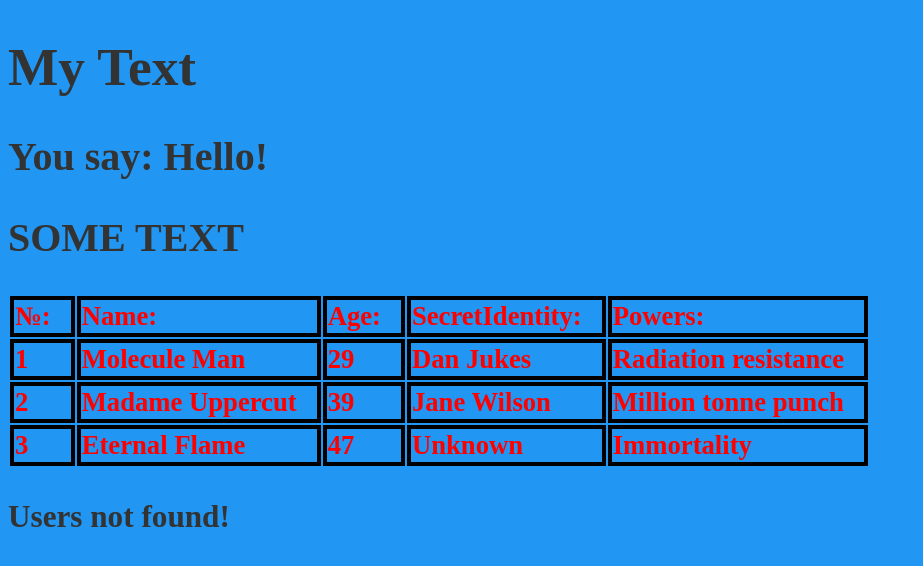
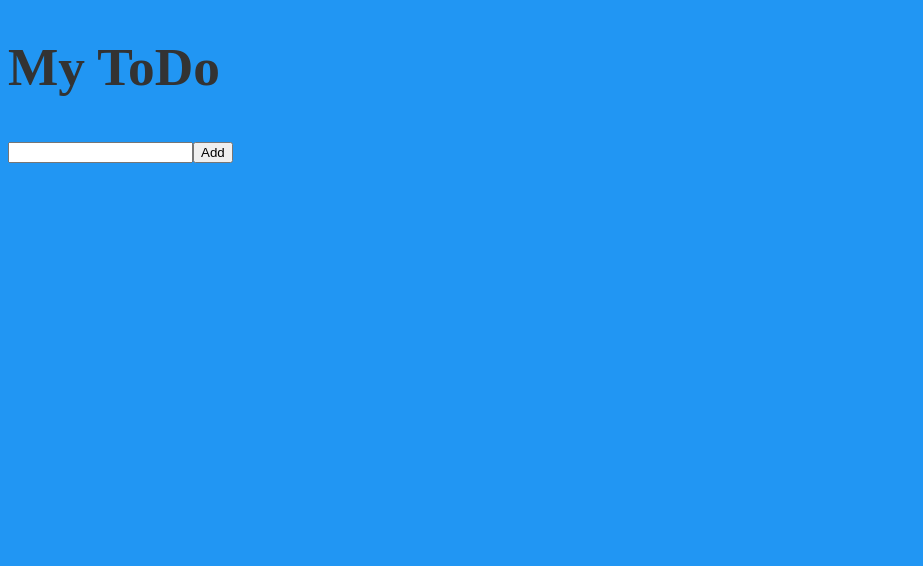
Before and after one commit to prom1r/test-task, a React app: page / in a window 1280 px wide. Shown: the top 566 px of the page, without its empty margins (0-923 px from the left). Built offline with nearby package versions, Linux system fonts and the light colour scheme.

Commit message:
creating a new task in store

```diff
--- a/package.json
+++ b/package.json
@@ -37,8 +37,11 @@
     "@babel/runtime": "^7.17.2",
     "react": "^17.0.2",
     "react-dom": "^17.0.2",
+    "react-redux": "^7.2.6",
     "react-router-dom": "^6.2.2",
+    "redux": "^4.1.2",
     "regenerator-runtime": "^0.13.9",
-    "sinon": "^13.0.1"
+    "sinon": "^13.0.1",
+    "uniqid": "^5.4.0"
   }
 }
--- a/public/index.html
+++ b/public/index.html
@@ -6,7 +6,7 @@
 </head>
 <body>
     <div>
-        <h1>My Text</h1>
+        <h1>My ToDo</h1>
     </div>
     <div id="root"></div>
     <script src="/main.bundle.js"></script>
--- a/src/App.jsx
+++ b/src/App.jsx
@@ -1,17 +1,19 @@
 import React from "react";
-import { Text } from "../src/components/text/Text.jsx";
-import { phraseForComponent } from "./services/someText";
-import { Heroes } from "../src/components/heroes/Heroes.jsx";
-import { Users } from "Components/users/Users.jsx";
+// import { Text } from "../src/components/text/Text.jsx";
+// import { phraseForComponent } from "./services/someText";
+// import { Heroes } from "../src/components/heroes/Heroes.jsx";
+// import { Users } from "Components/users/Users.jsx";
 import "./sass/base.scss";
+import { Todo } from "Components/todo/Todo.jsx";
 
 export const App = () => {
   return (
     <div>
-      <h2>{phraseForComponent("Hello!")}</h2>
-      <Text />
-      <Heroes />
-      <Users />
+      <Todo />
+      {/*<h2>{phraseForComponent("Hello!")}</h2>*/}
+      {/*<Text />*/}
+      {/*<Heroes />*/}
+      {/*<Users />*/}
     </div>
   );
 };
--- /dev/null
+++ b/src/components/todo/Todo.jsx
@@ -0,0 +1,32 @@
+import React, { useState } from "react";
+import { useSelector, useDispatch } from "react-redux";
+import { taskCreate } from "../../redux/actions";
+import uniqid from "uniqid";
+
+export const Todo = () => {
+  const [text, setText] = useState("");
+  const dispatch = useDispatch();
+  const tasks = useSelector((state) => {
+    const { tasksReducer } = state;
+    return tasksReducer.tasks;
+  });
+
+  const handleChange = (event) => {
+    setText(event.target.value);
+  };
+
+  const handleCreate = () => {
+    const id = uniqid();
+    dispatch(taskCreate(text, id));
+    setText("");
+  };
+
+  return (
+    <div>
+      <div>
+        <input type="text" onChange={handleChange} value={text} />
+        <button onClick={handleCreate}>Add</button>
+      </div>
+    </div>
+  );
+};
--- a/src/index.js
+++ b/src/index.js
@@ -1,5 +1,15 @@
 import React from "react";
 import ReactDOM from "react-dom";
 import { App } from "./App.jsx";
+import { createStore } from "redux";
+import { Provider } from "react-redux";
+import { rootReducer } from "./redux/rootReducer";
 
-ReactDOM.render(<App />, document.getElementById("root"));
+const store = createStore(rootReducer);
+
+ReactDOM.render(
+  <Provider store={store}>
+    <App />
+  </Provider>,
+  document.getElementById("root")
+);
--- /dev/null
+++ b/src/redux/actions.js
@@ -0,0 +1,8 @@
+import { TASK_CREATE } from "./types";
+
+export const taskCreate = (text, id) => {
+  return {
+    type: TASK_CREATE,
+    data: { text, id },
+  };
+};
--- /dev/null
+++ b/src/redux/rootReducer.js
@@ -0,0 +1,6 @@
+import { combineReducers } from "redux";
+import { tasksReducer } from "./tasksReducer";
+
+export const rootReducer = combineReducers({
+  tasksReducer,
+});
--- /dev/null
+++ b/src/redux/tasksReducer.js
@@ -0,0 +1,17 @@
+import { TASK_CREATE } from "./types";
+
+const initialState = {
+  tasks: [],
+};
+
+export const tasksReducer = (state = initialState, action) => {
+  switch (action.type) {
+    case TASK_CREATE:
+      return {
+        ...state,
+        tasks: [...state.tasks, action.data],
+      };
+    default:
+      return state;
+  }
+};
--- /dev/null
+++ b/src/redux/types.js
@@ -0,0 +1 @@
+export const TASK_CREATE = "COMMENT_CREATE";
```
Also changed, not shown: 1 other file (tests, documents, lock files or other folders).
